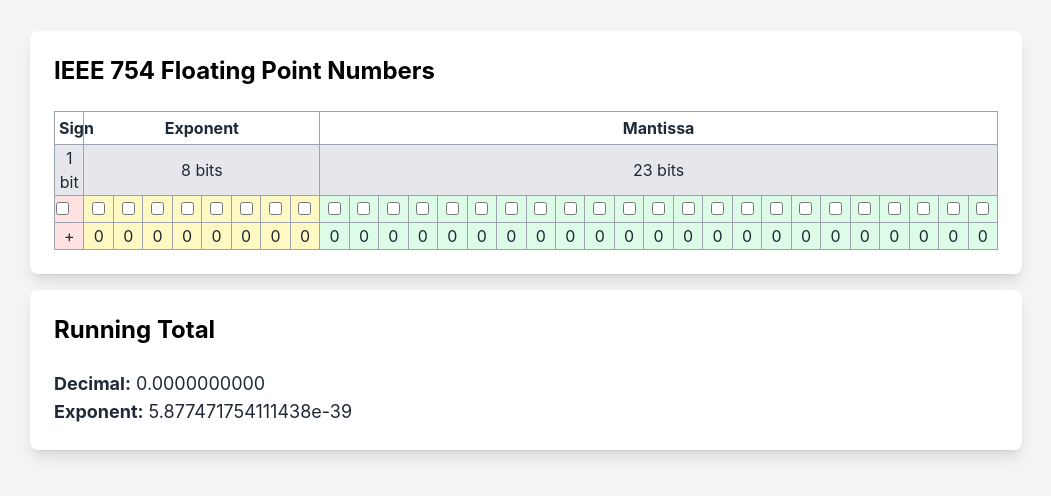
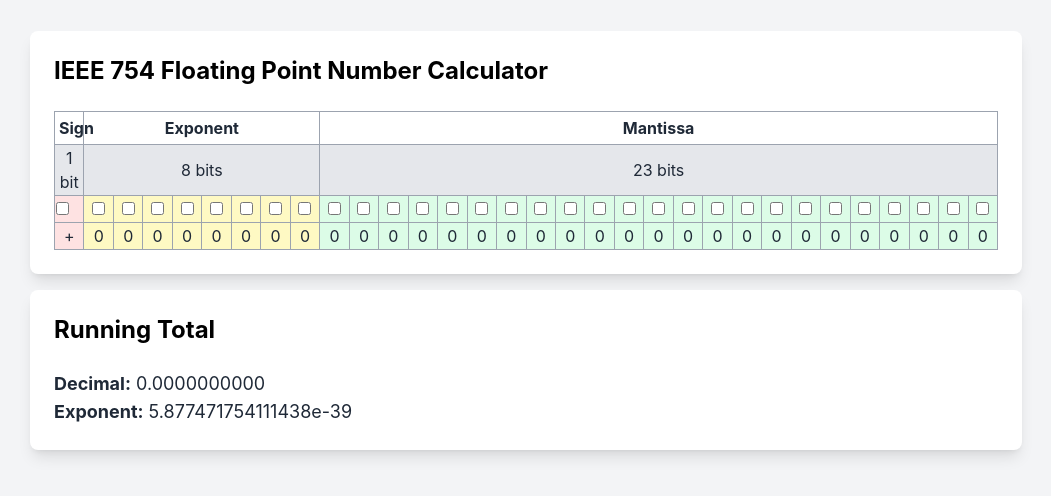
Before and after one commit to Exochos/Pupdog-Studio, a Next.js app: page /maths/week2 in a window 1280 px wide. Shown: the part 160-656 px from the top of the page, without its empty margins (114-1165 px from the left). Built offline with nearby package versions, Linux system fonts and the light colour scheme.

Commit message:
Update page.tsx

```diff
--- a/app/maths/week2/page.tsx
+++ b/app/maths/week2/page.tsx
@@ -1,7 +1,7 @@
 "use client"
 
 import Head from "next/head"
-import { useState, useEffect } from "react"
+import { useEffect, useState } from "react"
 
 export default function MathsAssignment() {
   const [sign, setSign] = useState(false)
@@ -58,7 +58,7 @@ export default function MathsAssignment() {
         <div className="mx-auto max-w-screen-lg p-4">
           <div className="flex flex-col gap-4 md:flex-row">
             <div className="flex-1 rounded-lg bg-white p-6 shadow-lg">
-              <h3 className="mb-6 text-2xl font-bold text-black">IEEE 754 Floating Point Numbers</h3>
+              <h3 className="mb-6 text-2xl font-bold text-black">IEEE 754 Floating Point Number Calculator</h3>
               <div className="overflow-x-auto">
                 <table className="w-full table-fixed border-collapse">
                   <thead>
```
